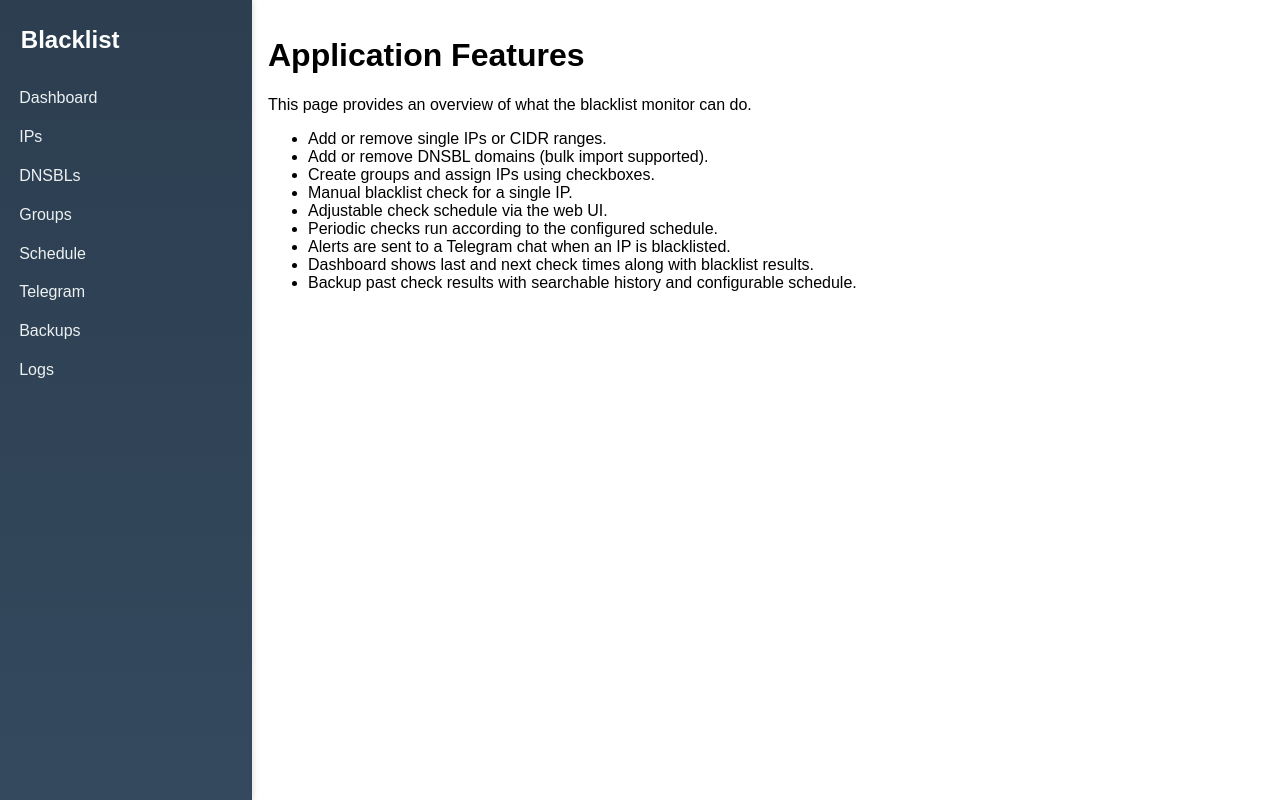
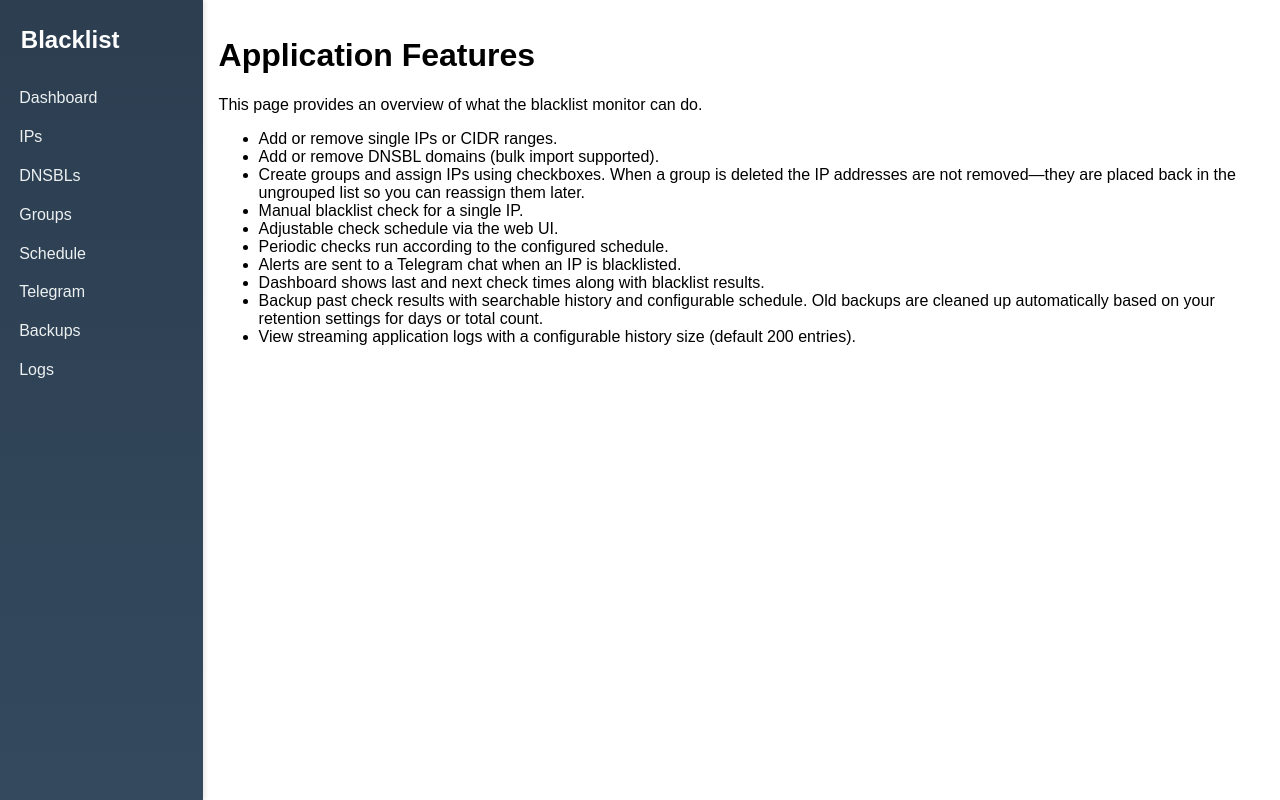
Before and after one commit to Lavine12/Bash, a Flask app: page /features in a window 1280 px wide. Run offline with Flask 3, Linux system fonts and the light colour scheme.

Commit message:
Update features page with retention and log info

```diff
--- a/blacklist_monitor/templates/features.html
+++ b/blacklist_monitor/templates/features.html
@@ -5,12 +5,13 @@
 <ul>
     <li>Add or remove single IPs or CIDR ranges.</li>
     <li>Add or remove DNSBL domains (bulk import supported).</li>
-    <li>Create groups and assign IPs using checkboxes.</li>
+    <li>Create groups and assign IPs using checkboxes. When a group is deleted the IP addresses are not removed—they are placed back in the ungrouped list so you can reassign them later.</li>
     <li>Manual blacklist check for a single IP.</li>
     <li>Adjustable check schedule via the web UI.</li>
     <li>Periodic checks run according to the configured schedule.</li>
     <li>Alerts are sent to a Telegram chat when an IP is blacklisted.</li>
     <li>Dashboard shows last and next check times along with blacklist results.</li>
-    <li>Backup past check results with searchable history and configurable schedule.</li>
+    <li>Backup past check results with searchable history and configurable schedule. Old backups are cleaned up automatically based on your retention settings for days or total count.</li>
+    <li>View streaming application logs with a configurable history size (default 200 entries).</li>
 </ul>
 {% endblock %}
```
